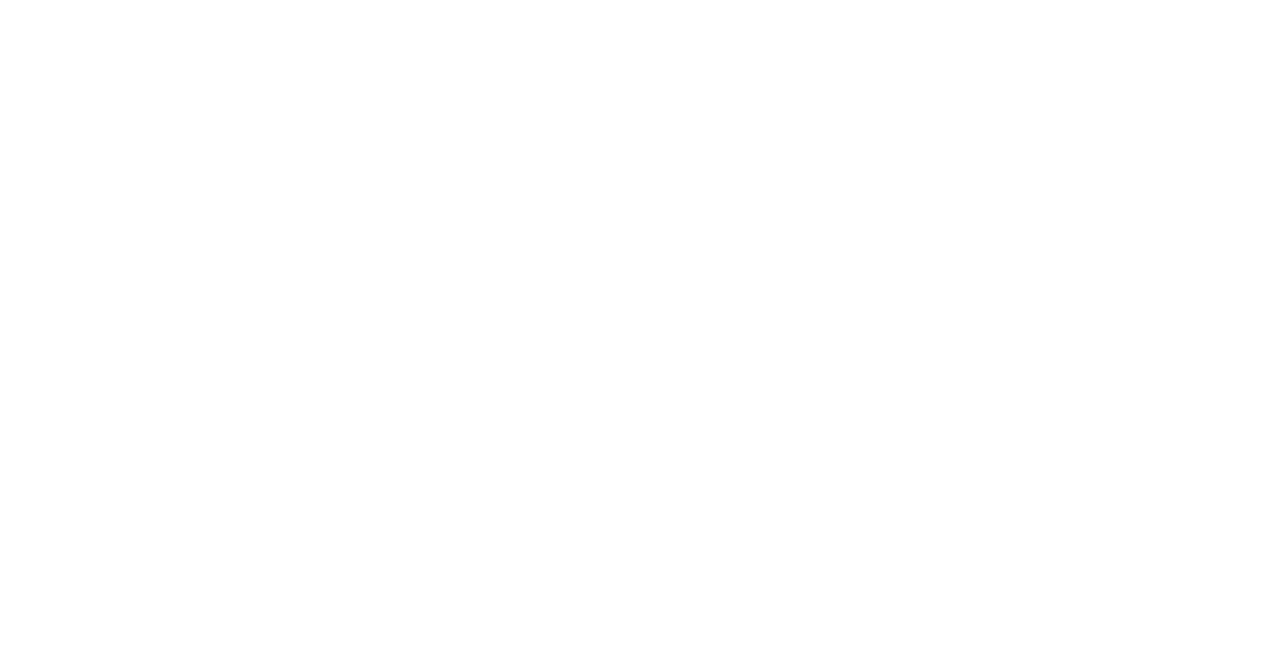
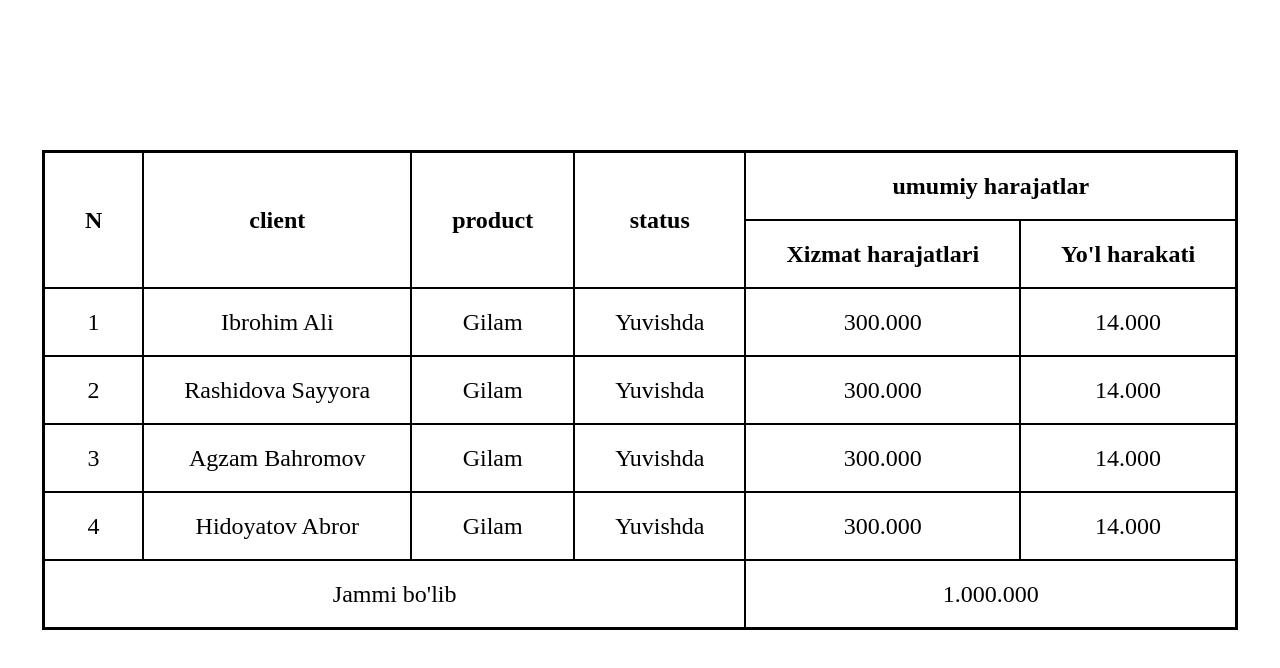
Before and after one commit to MuzaffarDev/-Table-, a plain HTML site: page index.html in a window 1280 px wide. Drawn offline with nearby package versions, Linux system fonts and the light colour scheme.

Commit message:
Table rowspan colspan

```diff
--- a/index.html
+++ b/index.html
@@ -1,14 +1,89 @@
 <!DOCTYPE html>
 <html lang="en">
-<head>
-  <meta charset="UTF-8">
-  <meta http-equiv="X-UA-Compatible" content="IE=edge">
-  <meta name="viewport" content="width=device-width, initial-scale=1.0">
-  <link rel="stylesheet" href="./style.css/normalize.css">
-  <link rel="stylesheet" href="./css/main.css">
-  <title>Document</title>
-</head>
-<body>
+  <head>
+    <meta charset="UTF-8" />
+    <meta http-equiv="X-UA-Compatible" content="IE=edge" />
+    <meta name="viewport" content="width=device-width, initial-scale=1.0" />
+    <link rel="stylesheet" href="./style.css/normalize.css" />
+    <link rel="stylesheet" href="./css/main.css" />
+    <style>
+      body {
+        margin: 0;
+        padding: 0;
+      }
 
-</body>
+      table {
+        border: 3px solid black;
+        margin: 0 auto;
+        margin-top: 150px;
+        font-size: 24px;
+        line-height: 26px;
+        border-collapse: collapse;
+      }
+
+      tr,
+      th,
+      td {
+        padding: 20px 40px;
+        border: 2px solid black;
+        text-align: center;
+      }
+    </style>
+    <title>Table</title>
+  </head>
+  <body>
+    <table border="2">
+      <thead>
+        <tr>
+          <th rowspan="2">N</th>
+          <th rowspan="2">client</th>
+          <th rowspan="2">product</th>
+          <th rowspan="2">status</th>
+          <th colspan="2">umumiy harajatlar</th>
+        </tr>
+        <tr>
+          <th>Xizmat harajatlari</th>
+          <th>Yo'l harakati</th>
+        </tr>
+      </thead>
+      <tbody>
+        <tr>
+          <td>1</td>
+          <td>Ibrohim Ali</td>
+          <td>Gilam</td>
+          <td>Yuvishda</td>
+          <td>300.000</td>
+          <td>14.000</td>
+        </tr>
+        <tr>
+          <td>2</td>
+          <td>Rashidova Sayyora</td>
+          <td>Gilam</td>
+          <td>Yuvishda</td>
+          <td>300.000</td>
+          <td>14.000</td>
+        </tr>
+        <tr>
+          <td>3</td>
+          <td>Agzam Bahromov</td>
+          <td>Gilam</td>
+          <td>Yuvishda</td>
+          <td>300.000</td>
+          <td>14.000</td>
+        </tr>
+        <tr>
+          <td>4</td>
+          <td>Hidoyatov Abror</td>
+          <td>Gilam</td>
+          <td>Yuvishda</td>
+          <td>300.000</td>
+          <td>14.000</td>
+        </tr>
+        <tr>
+          <td colspan="4">Jammi bo'lib</td>
+          <td colspan="2">1.000.000</td>
+        </tr>
+      </tbody>
+    </table>
+  </body>
 </html>
--- a/scss/_basic.scss
+++ b/scss/_basic.scss
@@ -0,0 +1,12 @@
+body{
+  margin: 0;
+  padding: 0;
+  margin: 0 auto;
+}
+
+table{
+  margin: 0 auto;
+  margin-top: 100px;
+  padding: 20px 40px;
+  border: 1px solid black;
+}
--- a/scss/main.scss
+++ b/scss/main.scss
@@ -1,8 +1,8 @@
+@import"./normalize";
+@import"./fonts";
 @import "./basic";
-@import"./fonts";
-@import"./normalize";
 
 
 
 //block ulash//
-@import"./blocks/bloks"
+@import"./blocks/bloks";
```
Also changed, not shown: scss/main.css (deleted), 1 other file.
